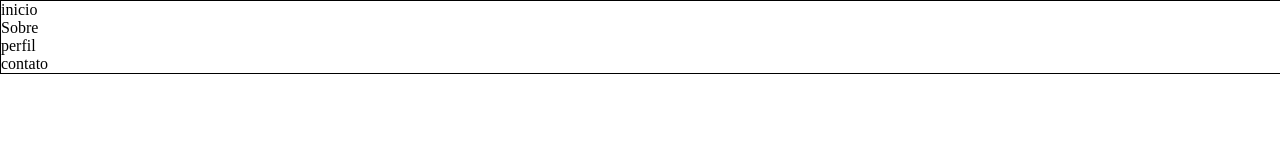
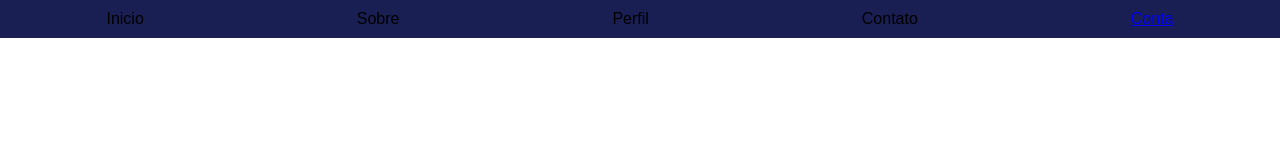
Before and after one commit to caiquegabriel1604/pagina-de-cadatro, a plain HTML site: page index.html in a window 1280 px wide. Drawn offline with Linux system fonts and the light colour scheme.

Commit message:
Update index.html

```diff
--- a/index.html
+++ b/index.html
@@ -1,31 +1,41 @@
-<!DOCTYPE html>
 <html lang="en">
 <head>
     <meta charset="UTF-8">
     <meta http-equiv="X-UA-Compatible" content="IE=edge">
     <meta name="viewport" content="width=device-width, initial-scale=1.0">
-    <title>Document</title>
+    <title>Pagina inicial</title>
     <style>
         *{
             margin: 0;
             padding: 0;
+            box-sizing: border-box;
         }
+
+        body{
+            font-family: Arial, Helvetica, sans-serif;
+        }
+
         .menu{
-            list-style: none;
-            border: 1px solid;
-            display: flex;
-            justify-content: space-between;
-            width: 100%;
+            list-style: none;/*Linpar os marcadores padrao da lista UL ou OL' vai tirar as bolinhas da lista*/
+            display: flex;/*Permite que os elementos sejam organizados de maneira flexivel*/
+            justify-content: space-around;/*Distribui os items uniformemente deixando um espaço entre eles*/
+            align-items: center;/*Centraliza verticalmente os elementos*/
+            background-color: rgb(25, 30, 83);/*cor de fundo*/
+            padding: 10px 0;/*Adiciona 10 pixels de espaçamento em cima e em baixo sem mudar as laterais*/
+            position: fixed;/*Fixa o elemtento na tela para não rolar com a pagina*/
+            top: 0;/*Posiciona o elemento na parte superior da tela*/
+            width: 100%;/*Faz com que o elemento oculpe 100% da largura da tela*/
+            z-index: 1000;/*Garrante que os elementos fiquem  acima dos outro itens da tela*/
         }
     </style>
 </head>
 <body>
-    <nav class="menu">
-    <ul>
-        <li>inicio</li>
+    <ul class="menu">
+        <li>Inicio</li>
         <li>Sobre</li>
-        <li>perfil</li>
-        <li>contato</li>
+        <li>Perfil</li>
+        <li>Contato</li>
+        <li><a href="login.html">Conta</a></li>
      </ul>
 </nav>
 </body>
```
